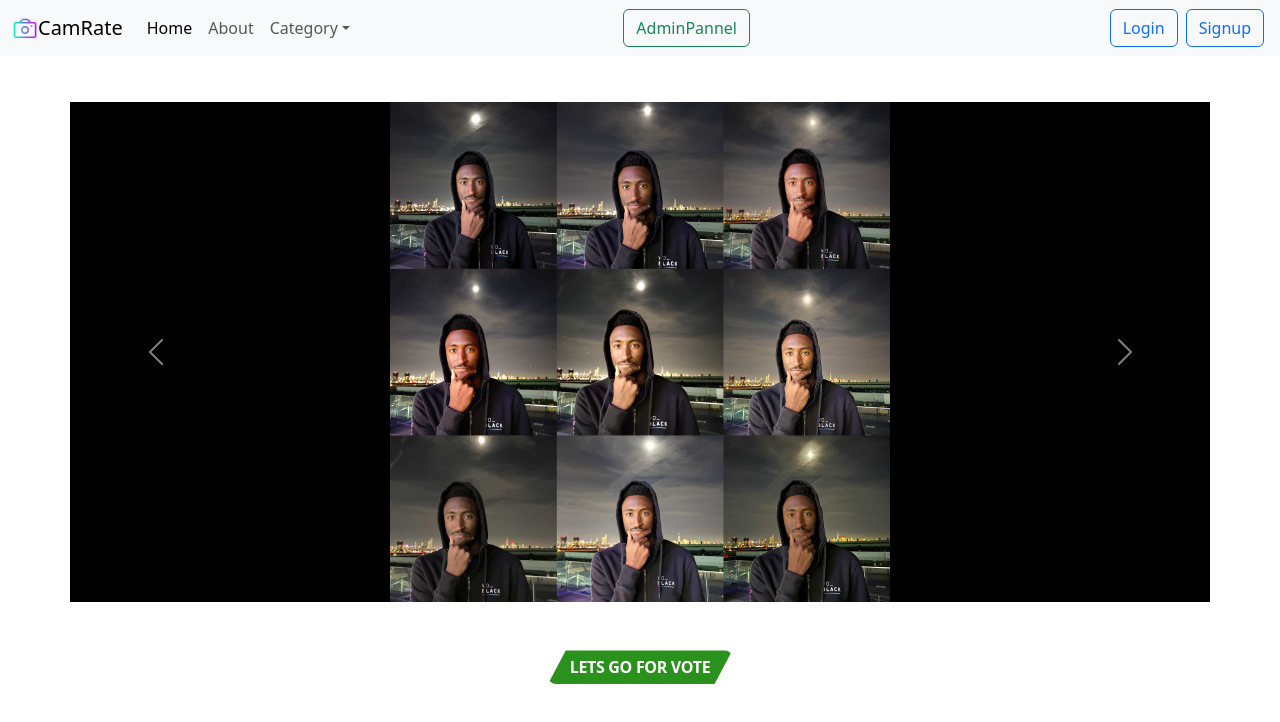
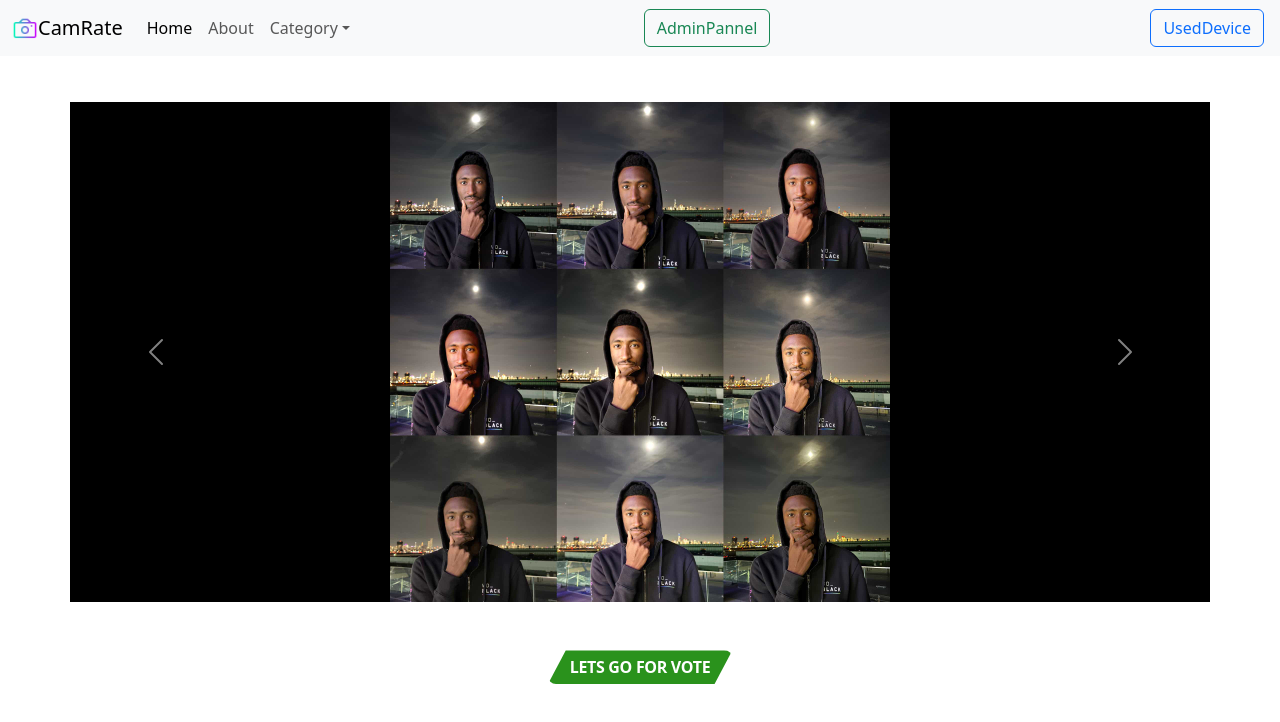
Before and after one commit to mwizard9/Camera_Test, a React (Create React App) app: page / in a window 1280 px wide. Shown: the top 722 px of the page. Built offline with nearby package versions, Linux system fonts and the light colour scheme.

Commit message:
dropdown routing

```diff
--- a/src/Components/Navbar.js
+++ b/src/Components/Navbar.js
@@ -23,10 +23,10 @@ function Navbar() {
                                     Category
                                 </Link  >
                                 <ul className="dropdown-menu">
-                                    <li><Link className="dropdown-item" to="/">Standard Mode</Link  ></li>
-                                    <li><Link className="dropdown-item" to="/">Portrait Mode</Link  ></li>
-                                    <li><Link className="dropdown-item" to="/">Low-Light Mode</Link  ></li>
-                                    <li><Link className="dropdown-item" to="/">Selfie Mode</Link  ></li>
+                                    <li><Link className="dropdown-item" to="/login">Standard Mode</Link  ></li>
+                                    <li><Link className="dropdown-item" to="/login">Portrait Mode</Link  ></li>
+                                    <li><Link className="dropdown-item" to="/login">Low-Light Mode</Link  ></li>
+                                    <li><Link className="dropdown-item" to="/login">Selfie Mode</Link  ></li>
 
                                 </ul>
                             </li>
@@ -37,9 +37,8 @@ function Navbar() {
                             <Link className="nav-link" to="/alogin">AdminPannel</Link  >
                         </li>
                         </div>
-                        <form className="d-flex" role="search">
-                        <Link className="btn btn-outline-primary mx-1" to="/login" role="button">Login</Link>
-                        <Link className="btn btn-outline-primary mx-1" to="/signup" role="button">Signup</Link>
+                        <form className="d-flex">
+                        <Link className="btn btn-outline-primary mx-1" to="/useddevice" role="button">UsedDevice</Link>
                         </form>
                     </div>
                 </div>
```
